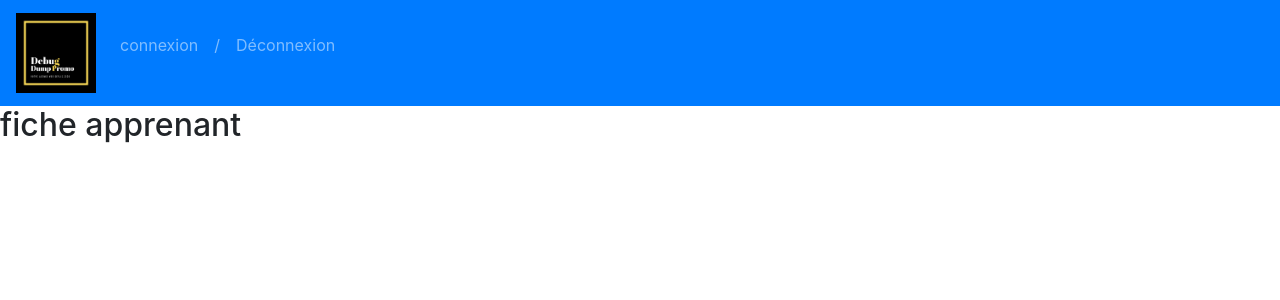
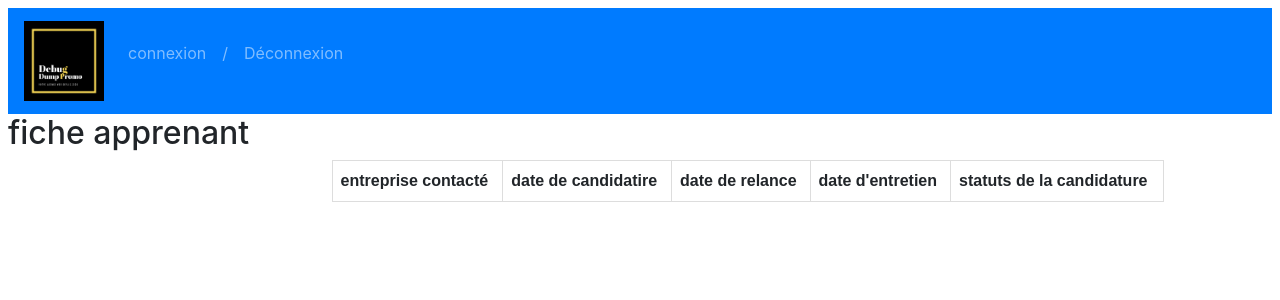
Before and after one commit to Fcordier7921/stage, a Symfony app: template templates/apprenant_controlller/fiche.html.twig in a window 1280 px wide. Shown: the top 300 px of the page. Run offline with Twig, Linux system fonts and the light colour scheme; the template is opened without the code that fills it, so the values that code supplies are empty; some libraries are stand-ins or nearby versions.

Commit message:
ajout du tableau

```diff
--- a/public/css/style.css
+++ b/public/css/style.css
@@ -6,8 +6,8 @@
   border: solid black 2px;
 }
 
-.td, .th {
-  width: 5rem;
+body {
+  padding: 0.5rem;
 }
 
 .logo {
@@ -27,8 +27,16 @@
   background-size: cover;
 }
 
-.tr {
-  min-width: 100%;
+table {
+  font-family: arial, sans-serif;
+  border-collapse: collapse;
+  width: 100%;
+}
+
+td, th {
+  border: 1px solid #dddddd;
+  text-align: left;
+  padding: 8px;
 }
 
 /*# sourceMappingURL=style.css.map */
--- a/public/css/style.scss
+++ b/public/css/style.scss
@@ -11,7 +11,9 @@
     width: 5rem;
 }
 
-
+body{
+    padding: 0.5rem;
+}
 .logo{
     height: 5rem;
     width: 5rem;
@@ -28,12 +30,14 @@
     @extend %model;
     background-size: cover;
 }
-.th{
-    @extend %modelTab;
-}
-.td{
-    @extend %modelTab;
-}
-.tr{
-    min-width: 100%;
-}
+table {
+    font-family: arial, sans-serif;
+    border-collapse: collapse;
+    width: 100%;
+  }
+
+  td, th {
+    border: 1px solid #dddddd;
+    text-align: left;
+    padding: 8px;
+  }
--- a/templates/apprenant_controlller/fiche.html.twig
+++ b/templates/apprenant_controlller/fiche.html.twig
@@ -18,8 +18,8 @@
         {% endfor %}
 
         </div>
-        <div class="col-12 col-md-9">
-            {% for info in fiche %}
+        <div class="col-12 col-md-8">
+
                 <table>
                     <tr>
                         <th>entreprise contacté</th>
@@ -28,6 +28,7 @@
                         <th>date d'entretien</th>
                         <th>statuts de la candidature</th>
                     </tr>
+                {% for info in fiche %}
                     <tr>
                         <td>{{info.nom}}</td>
                         <td>{{info.nom}}</td>
@@ -35,9 +36,10 @@
                         <td>{{info.nom}}</td>
                         <td>{{info.nom}}</td>
                     </tr>
+                {% endfor %}
                 </table>
 
-            {% endfor %}
+
 
         </div>
     </div>
--- a/templates/base.html.twig
+++ b/templates/base.html.twig
@@ -43,7 +43,8 @@
 
         </div>
       </nav>
-      {% block body %}{% endblock %}
+      {% block body %}
+      {% endblock %}
     </div>
   </div>
 </body>
```
Also changed, not shown: 1 other file.
